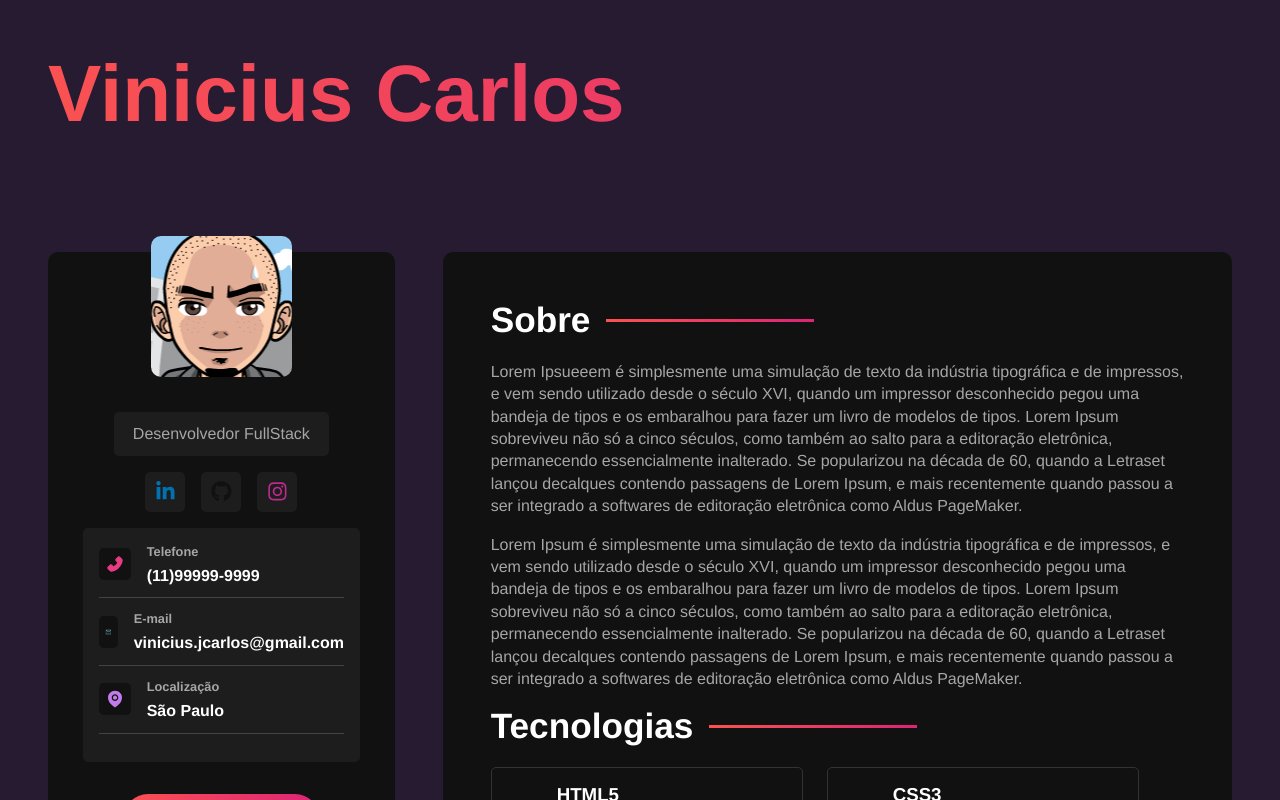
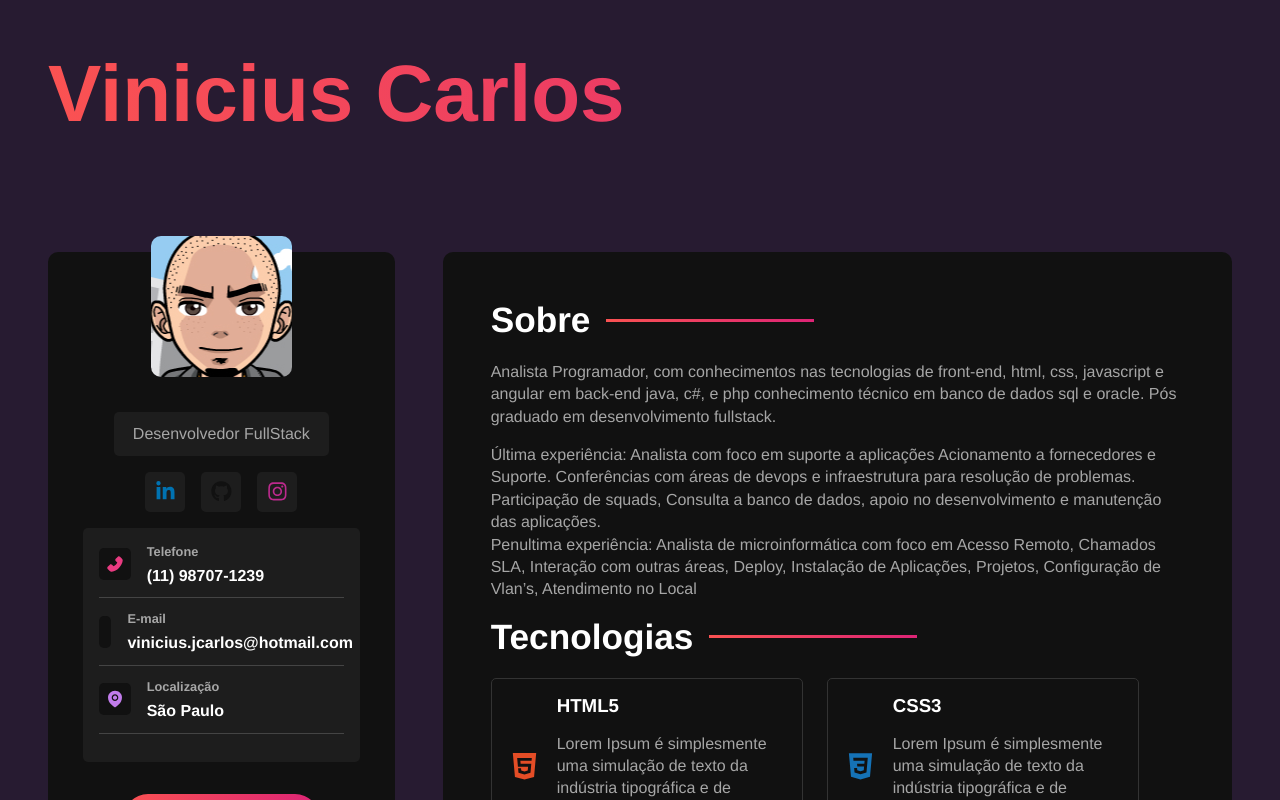
Before and after one commit to ViniciusJrCarlos/portfolio, a React (Vite) app: page / in a window 1280 px wide. Shown: the top 800 px of the page. Built offline with nearby package versions, Linux system fonts and the light colour scheme.

Commit message:
mudando titulo do projeto e paragrafos

```diff
--- a/src/components/AboutContainer.jsx
+++ b/src/components/AboutContainer.jsx
@@ -8,24 +8,21 @@ const AboutContainer = () => {
 
             <p>
 
-                Lorem Ipsueeem é simplesmente uma simulação de texto da indústria tipográfica e de impressos,
-                e vem sendo utilizado desde o século XVI, quando um impressor desconhecido pegou uma bandeja
-                de tipos e os embaralhou para fazer um livro de modelos de tipos. Lorem Ipsum sobreviveu não
-                só a cinco séculos, como também ao salto para a editoração eletrônica, permanecendo essencialmente inalterado.
-                Se popularizou na década de 60, quando a Letraset lançou decalques contendo passagens de Lorem Ipsum,
-                e mais recentemente quando passou a ser integrado a softwares de editoração eletrônica como Aldus PageMaker.
+            Analista Programador, com conhecimentos nas tecnologias de front-end, html, css, javascript e angular em back-end java, c#, e php
+            conhecimento técnico em banco de dados sql e oracle. Pós graduado em desenvolvimento fullstack.
 
 
             </p>
 
             <p>
 
-                Lorem Ipsum é simplesmente uma simulação de texto da indústria tipográfica e de impressos,
-                e vem sendo utilizado desde o século XVI, quando um impressor desconhecido pegou uma bandeja
-                de tipos e os embaralhou para fazer um livro de modelos de tipos. Lorem Ipsum sobreviveu não
-                só a cinco séculos, como também ao salto para a editoração eletrônica, permanecendo essencialmente inalterado.
-                Se popularizou na década de 60, quando a Letraset lançou decalques contendo passagens de Lorem Ipsum,
-                e mais recentemente quando passou a ser integrado a softwares de editoração eletrônica como Aldus PageMaker.
+                Última experiência: Analista com foco em suporte a aplicações Acionamento a fornecedores e Suporte.
+                Conferências com áreas de devops e infraestrutura para resolução de problemas. Participação de squads,
+                Consulta a banco de dados, apoio no desenvolvimento e manutenção das aplicações. <br />
+
+                Penultima experiência: Analista de microinformática com foco em Acesso Remoto, Chamados SLA, Interação com outras áreas, Deploy, Instalação de
+                Aplicações, Projetos, Configuração de Vlan’s, Atendimento no Local
+
 
 
             </p>
--- a/src/components/InformationContainer.jsx
+++ b/src/components/InformationContainer.jsx
@@ -13,7 +13,7 @@ const InformationContainer = () => {
              <AiFillPhone id="phone-icon" />
             <div>
                 <h3>Telefone</h3>
-                <p>(11)99999-9999</p>
+                <p>(11) 98707-1239</p>
             </div>
         </div>
 
@@ -21,7 +21,7 @@ const InformationContainer = () => {
             <AiOutlineMail id="email-icon" />
             <div>
                 <h3>E-mail</h3>
-                <p>vinicius.jcarlos@gmail.com</p>
+                <p>vinicius.jcarlos@hotmail.com</p>
             </div>
         </div>
 
```
